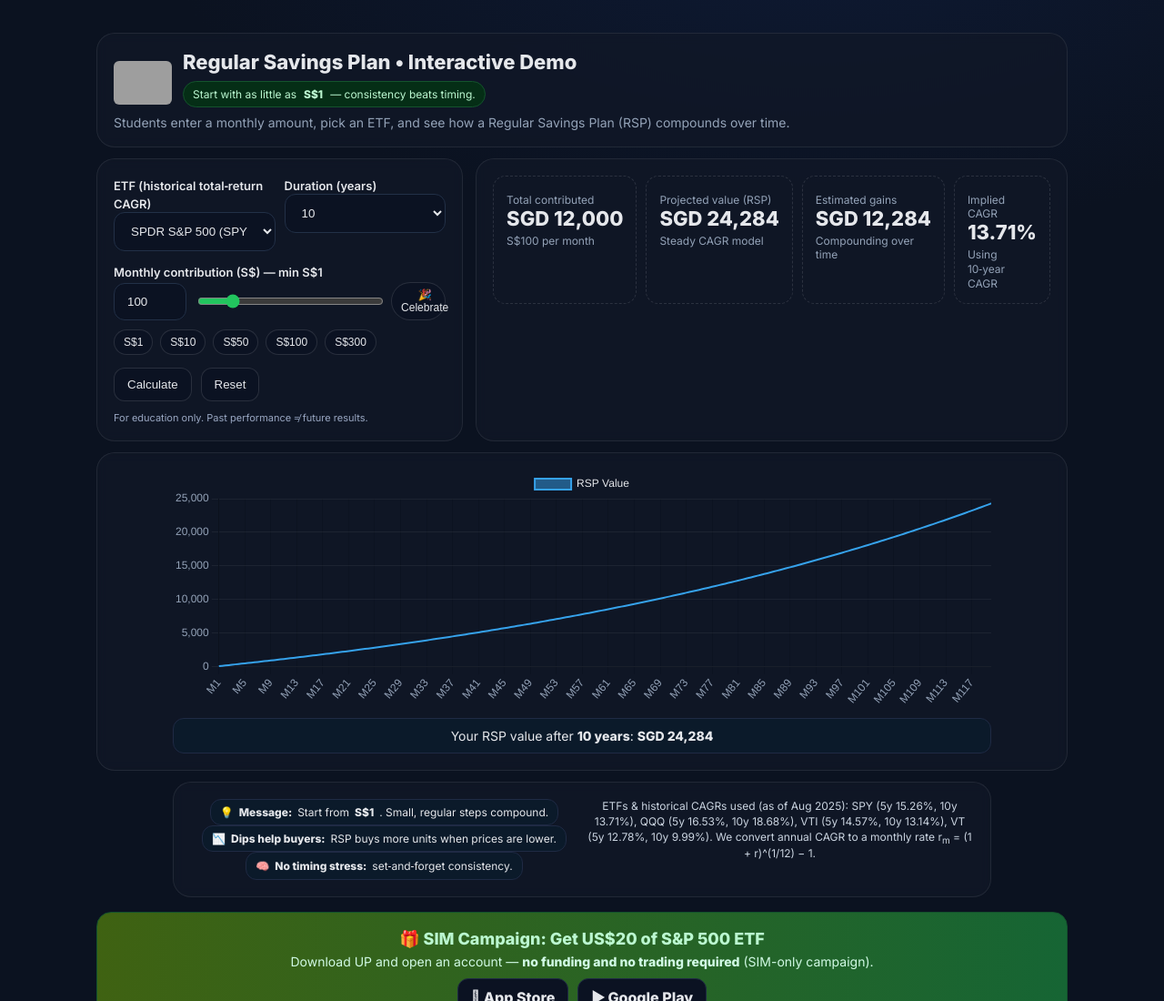
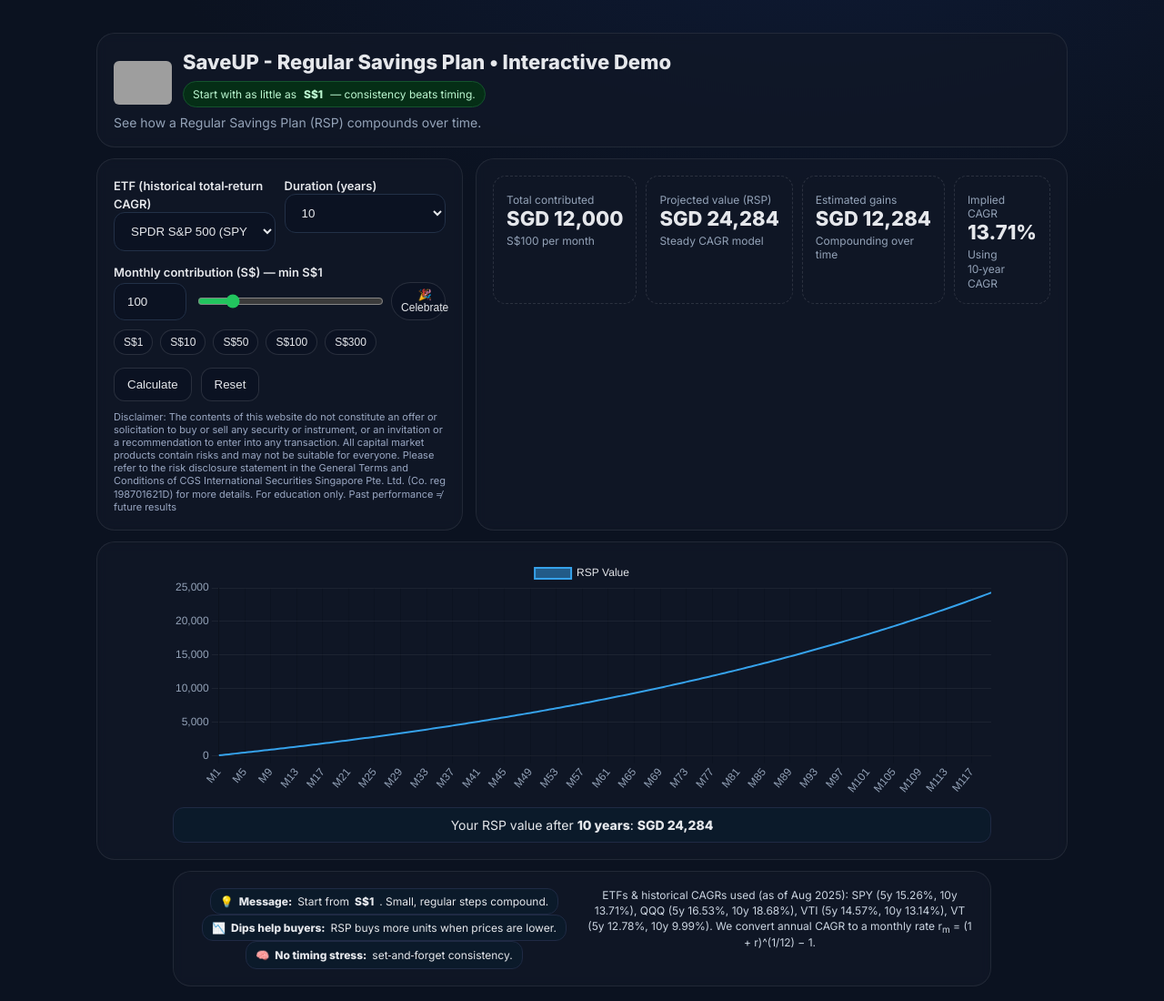
Before and after one commit to jweejun/SIM, a plain HTML site: page index.html in a window 1280 px wide. Shown: the top 1100 px of the page at 91% size. Drawn offline with nearby package versions, Linux system fonts and the light colour scheme; grey boxes are pictures that could not be loaded.

Commit message:
Update index.html

```diff
--- a/index.html
+++ b/index.html
@@ -3,7 +3,7 @@
 <head>
   <meta charset="UTF-8" />
   <meta name="viewport" content="width=device-width, initial-scale=1.0" />
-  <title>UP • RSP Growth Demo (Simplified)</title>
+  <title>UP • SaveUP - RSP Growth Demo (For SIM Event)</title>
   <link rel="preconnect" href="https://fonts.googleapis.com">
   <link href="https://fonts.googleapis.com/css2?family=Inter:wght@400;600;800&display=swap" rel="stylesheet">
   <script src="https://cdn.jsdelivr.net/npm/chart.js@4.4.1/dist/chart.umd.min.js"></script>
@@ -67,12 +67,12 @@
       <div class="brand">
         <img src="https://i.imgur.com/Ond0W9h.jpeg" alt="UP Logo"/>
         <div>
-          <h1>Regular Savings Plan • Interactive Demo</h1>
+          <h1>SaveUP - Regular Savings Plan • Interactive Demo</h1>
           <div class="tag">Start with as little as <b>S$1</b> — consistency beats timing.</div>
         </div>
       </div>
     </div>
-    <div class="sub">Students enter a monthly amount, pick an ETF, and see how a Regular Savings Plan (RSP) compounds over time.</div>
+    <div class="sub">See how a Regular Savings Plan (RSP) compounds over time.</div>
   </div>
 
   <!-- Controls + KPIs (left/right layout preserved) -->
@@ -115,7 +115,7 @@
         <button class="btn" onclick="resetForm()">Reset</button>
       </div>
 
-      <div class="footer">For education only. Past performance ≠ future results.</div>
+      <div class="footer">Disclaimer: The contents of this website do not constitute an offer or solicitation to buy or sell any security or instrument, or an invitation or a recommendation to enter into any transaction. All capital market products contain risks and may not be suitable for everyone. Please refer to the risk disclosure statement in the General Terms and Conditions of CGS International Securities Singapore Pte. Ltd. (Co. reg 198701621D) for more details. For education only. Past performance ≠ future results</div>
     </div>
 
     <div class="right">
```
